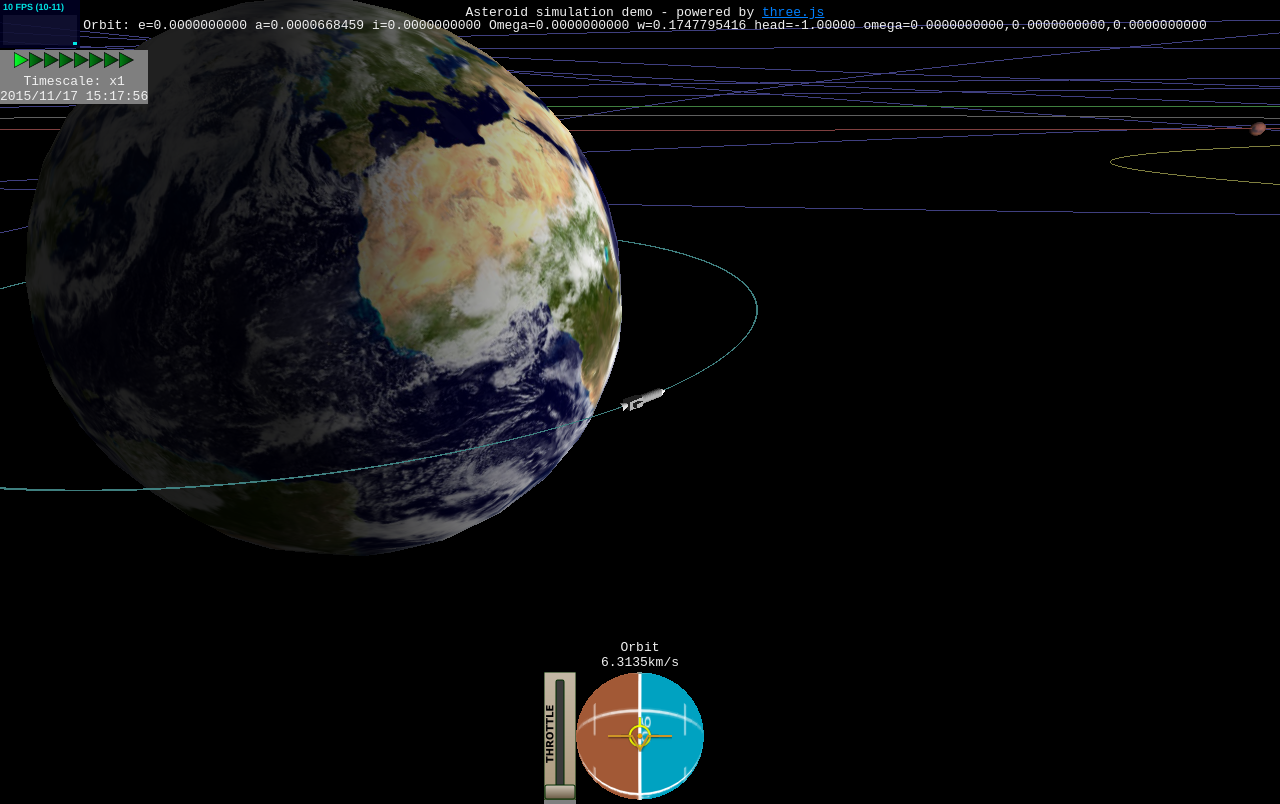
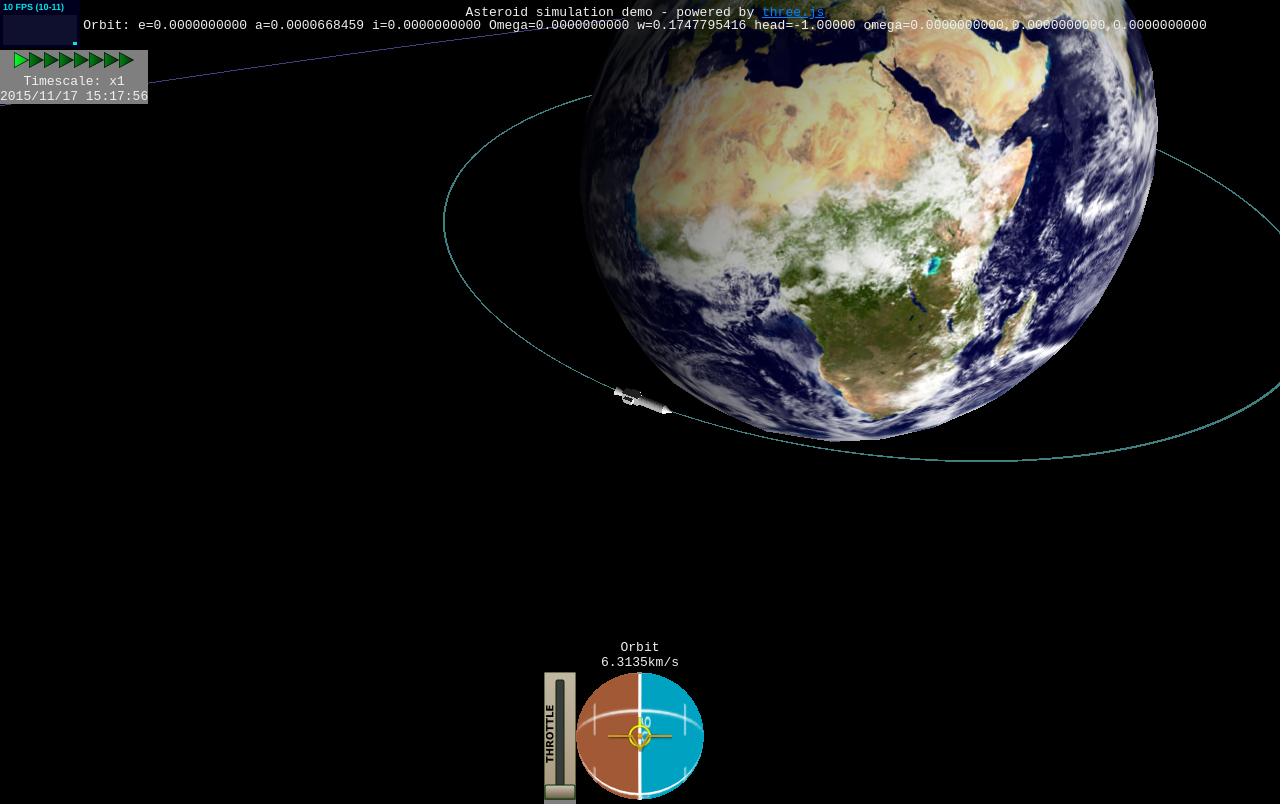
Before and after one commit to msakuta/WebGL-Orbiter, a plain HTML site: page orbiter.html in a window 1280 px wide. Drawn offline with Linux system fonts and the light colour scheme; animation ran at ten frames a second.

Commit message:
Remove camera rotation hack for OrbitControl and use camera.up instead
The hack is to make Z axis appear vertical, but it can be easily achieved by
camera.up property.

```diff
--- a/orbiter.html
+++ b/orbiter.html
@@ -248,6 +248,7 @@
 				camera = new THREE.PerspectiveCamera( 60, window.innerWidth / window.innerHeight, 1, 10000 );
 				camera.position.y = 300;
 				camera.position.z = 1000;
+				camera.up.set(0,0,1);
 
 				background = new THREE.Scene();
 				background.rotation.x = Math.PI / 2;
@@ -901,12 +902,6 @@
 						.multiply(AxisAngleQuaternion(0, 1, 0, -1*Math.PI / 2)));
 					camera.position.copy(new THREE.Vector3(0, 0.2, 1).normalize().multiplyScalar(camera.position.length()).applyQuaternion(camera.quaternion));
 				}
-				else{
-					// Rotate axis around X to make Z point upward
-					var rotate = AxisAngleQuaternion(1, 0, 0, Math.PI / 2);
-					camera.position.applyQuaternion(rotate);
-					camera.quaternion.copy(rotate.multiply(camera.quaternion));
-				}
 				var position = camera.position.clone();
 				camera.position.set(0,0,0);
 				renderer.render( background, camera);
```
